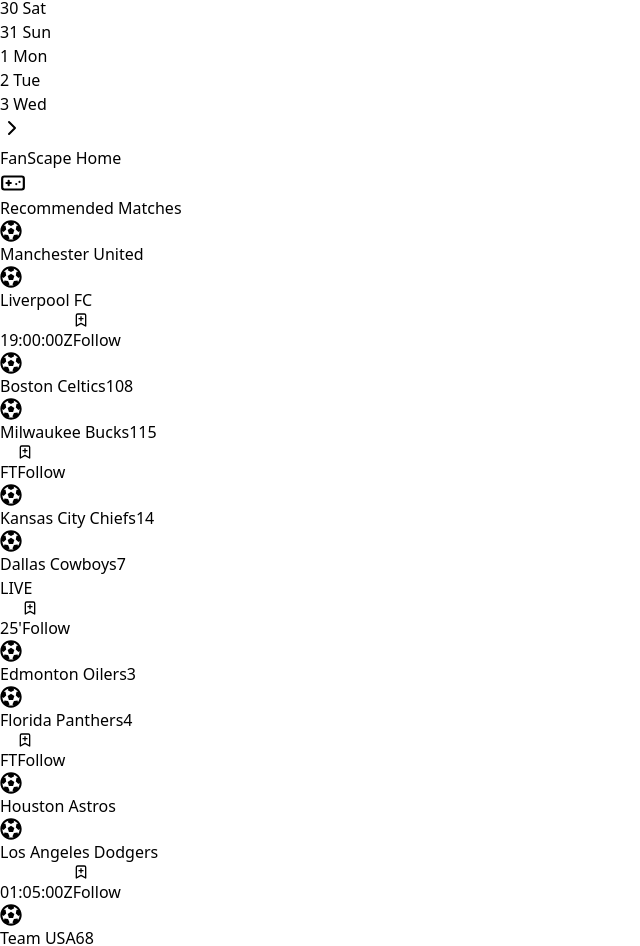
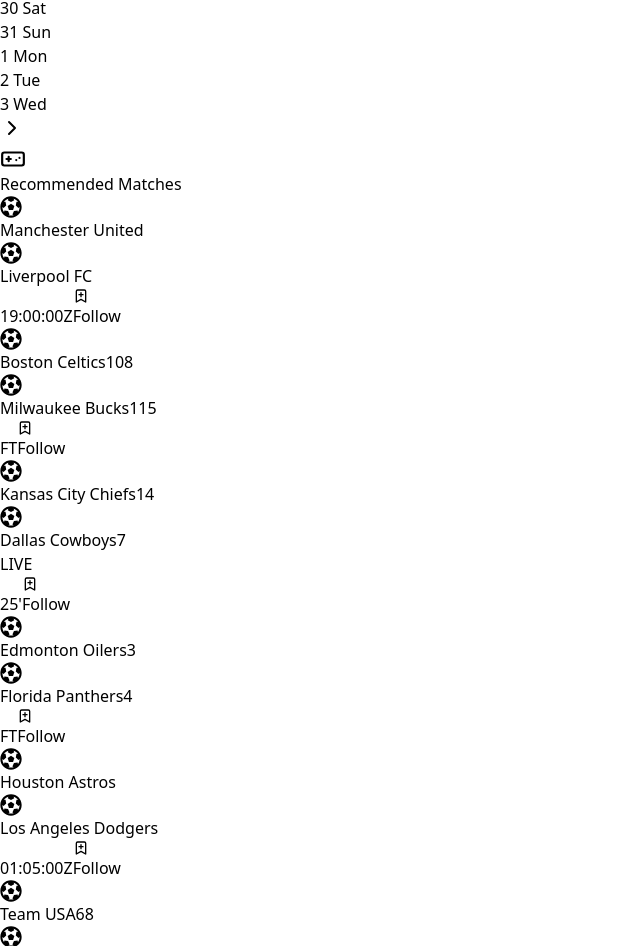
Before and after one commit to Braddiiee/FanScape-Game-Tracker, a React (Vite) app in the folder frontend/: page / in a window 1280 px wide. Shown: the part 2633-3579 px from the top of the page, without its empty margins (0-640 px from the left). Built offline with nearby package versions, Linux system fonts and the light colour scheme.

Commit message:
refactor(index): remove unnecessary props from index.tsx for cleaner component usage

```diff
--- a/frontend/src/pages/Home/index.tsx
+++ b/frontend/src/pages/Home/index.tsx
@@ -1,19 +1,14 @@
-import { mockRecommendedMatches, mockFavoriteTeamMatches } from "./MockData";
 import RecommendedMatches from "./RecommendedMatches";
 import FavoriteTeamMatches from "./FavoriteTeamMatches.tsx";
 
 const App = () => {
   return (
-    <div className="min-h-screen bg-gray-50 p-6">
-      <div className="max-w-6xl mx-auto py-10">
+    <div className="min-h-screen p-6">
+      <div className="min-w-6xl mx-auto py-10">
 
-        <h1 className="text-4xl font-extrabold text-center text-gray-900 mb-12">
-          FanScape Home
-        </h1>
+        <RecommendedMatches />
 
-        <RecommendedMatches matches={mockRecommendedMatches} />
-
-        <FavoriteTeamMatches matches={mockFavoriteTeamMatches} />
+        <FavoriteTeamMatches  />
       </div>
     </div>
   );
```
